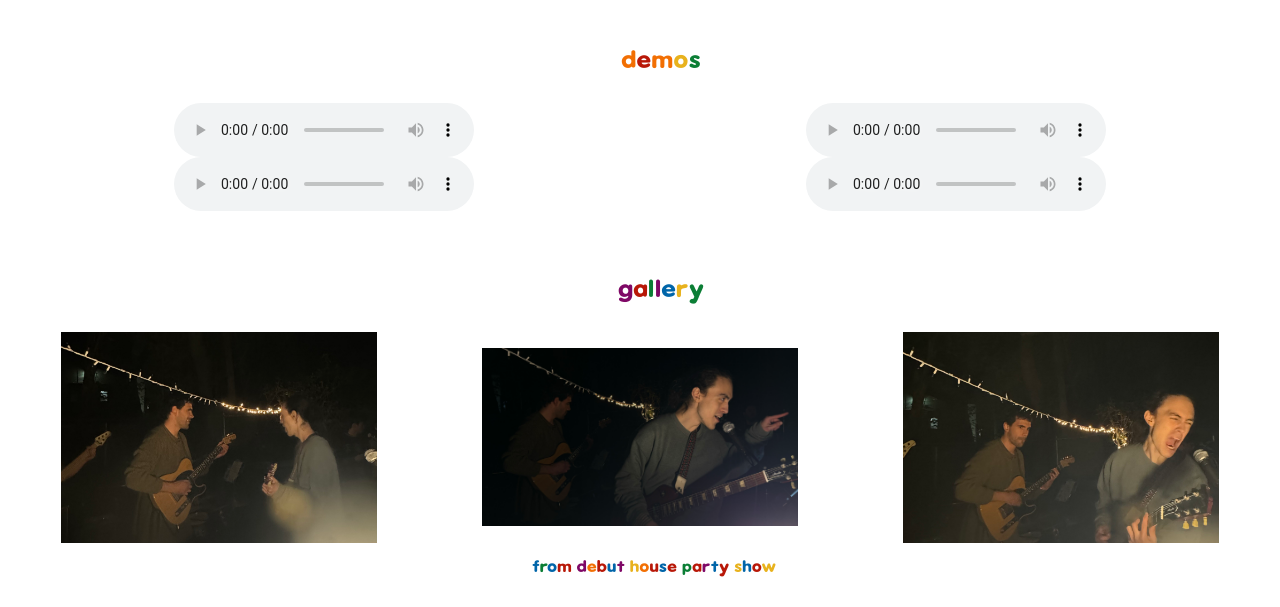
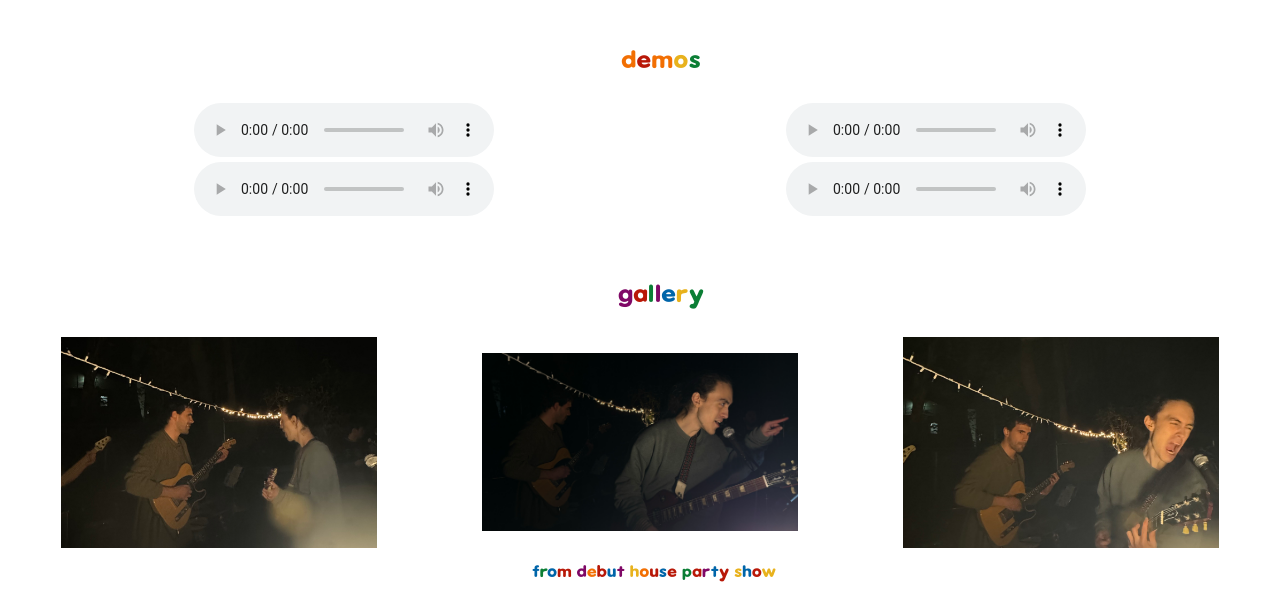
Before and after one commit to TCL0CK/myfavoritenumbers.com, a plain HTML site: page index.html in a window 1280 px wide. Shown: the part 267-874 px from the top of the page. Drawn offline with Linux system fonts and the light colour scheme.

Commit message:
spacing stuff

```diff
--- a/index.html
+++ b/index.html
@@ -13,7 +13,7 @@
     <div style="text-align:center; font-family: 'magnetfont'; font-size: 24px; margin-top:40px;" class="rainbow">
       demos
     </div>
-    <div style="display: flex; justify-content: space-around; align-items: center;">
+    <div style="display: flex; justify-content: space-around; align-items: center; margin: 0 40px;">
     <audio controls>
         <source src="Bear Take 3.wav" type="audio/wav">
     </audio>
@@ -21,7 +21,7 @@
         <source src="Beautifu Drifters Take 2.wav" type="audio/wav">
     </audio>
     </div>
-    <div style="display: flex; justify-content: space-around; align-items: center;">
+    <div style="display: flex; justify-content: space-around; align-items: center; margin: 5px 40px;">
     <audio controls>
         <source src="Horsepower Take 5.wav" type="audio/wav">
     </audio>
```
